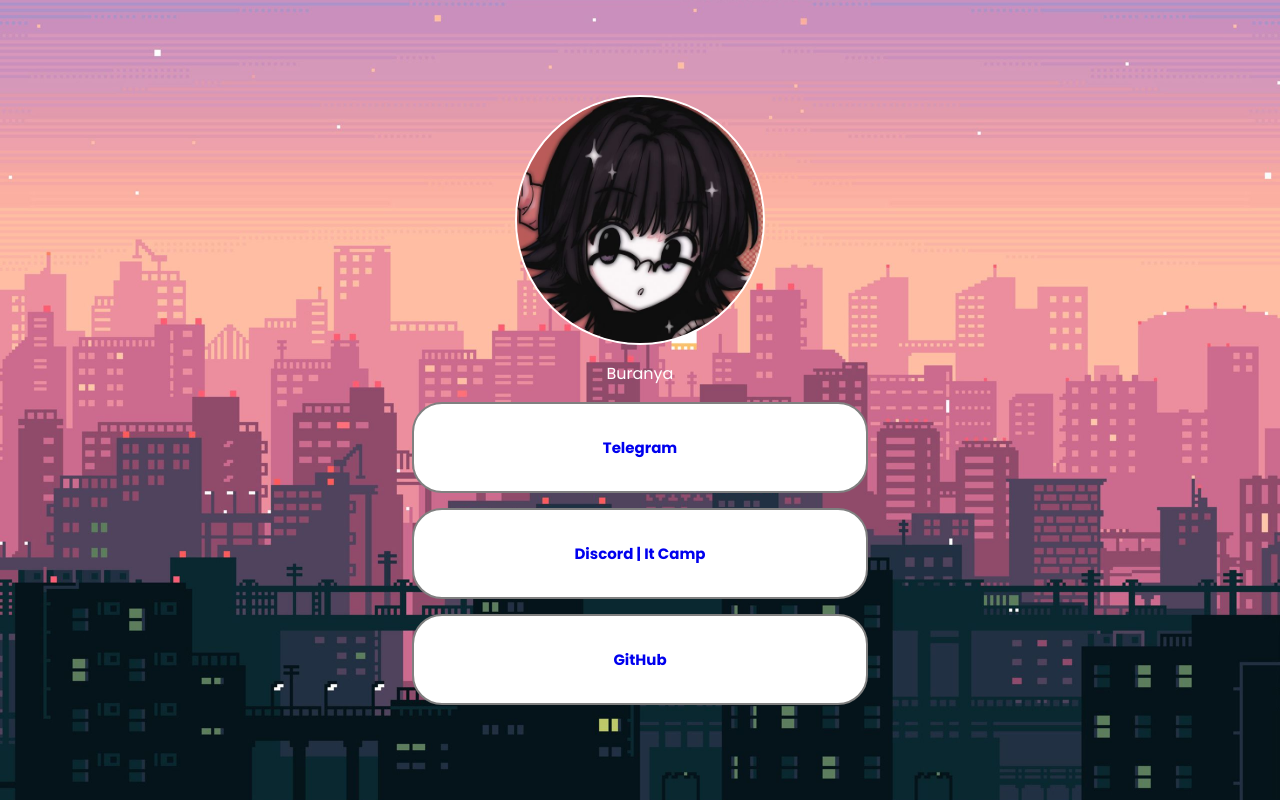
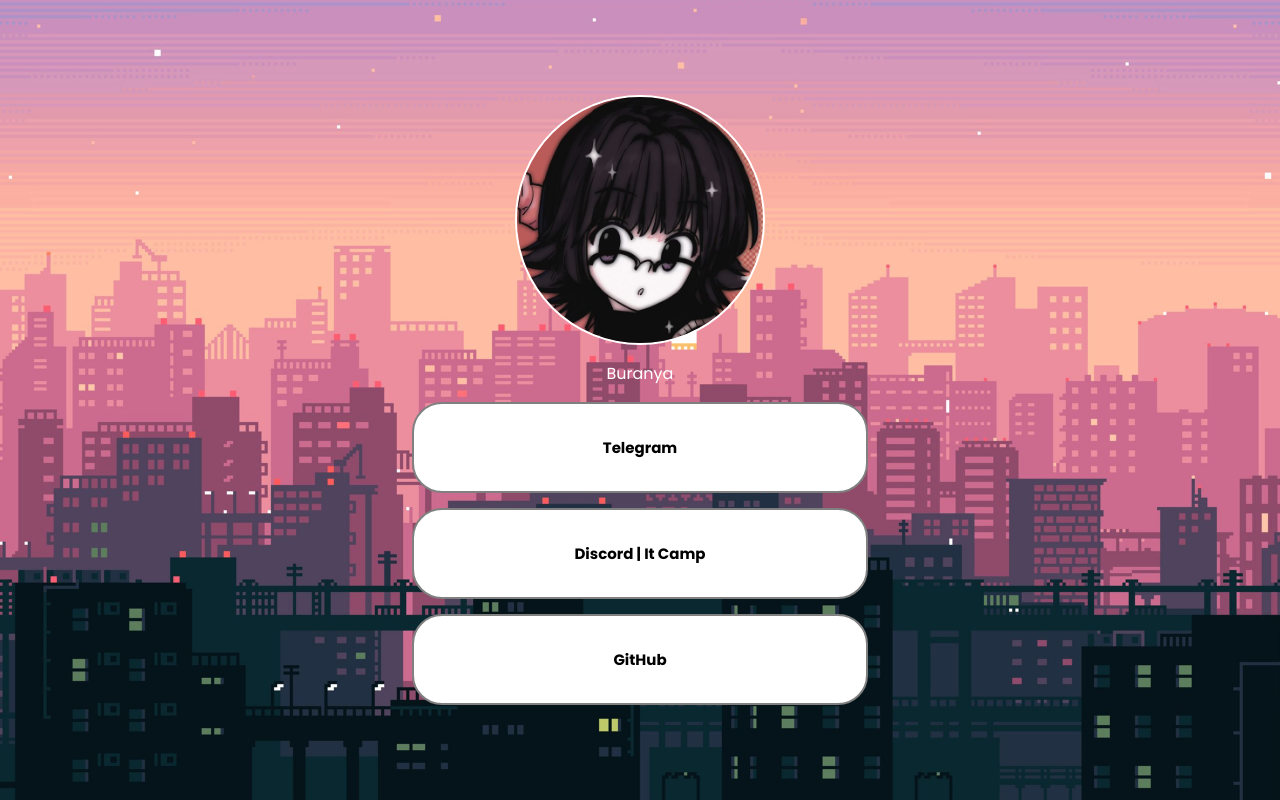
Before and after one commit to Mirlikov/Mirlikov.github.io, a plain HTML site: page index.html in a window 1280 px wide. Drawn offline with Linux system fonts and the light colour scheme; files that its build step writes are made by us from their sources; files whose address does not match are found by name.

Commit message:
add link opennig in new tab;fix visited links color

```diff
--- a/index.html
+++ b/index.html
@@ -15,9 +15,9 @@
         <img class="picture" src="avatar.jpg">
         <p class="nick">Buranya</p>
         <div class="links">
-            <a href="https://t.me/shuchivalnya">Telegram</a>
-            <a href="https://discord.gg/2S8Th5tDQw">Discord | It Camp</a>
-            <a href="https://github.com/Mirlikov">GitHub</a>
+            <a href="https://t.me/shuchivalnya" target="_blank">Telegram</a>
+            <a href="https://discord.gg/2S8Th5tDQw" target="_blank">Discord | It Camp</a>
+            <a href="https://github.com/Mirlikov" target="_blank">GitHub</a>
         </div>
     </div>
 </body>
--- a/style.css
+++ b/style.css
@@ -41,6 +41,7 @@
     font-weight: 700;
     font-size: 15px;
     transition: transform 0.3s ease;
+    color: black;
 }
 .links a:visited
 {
```
